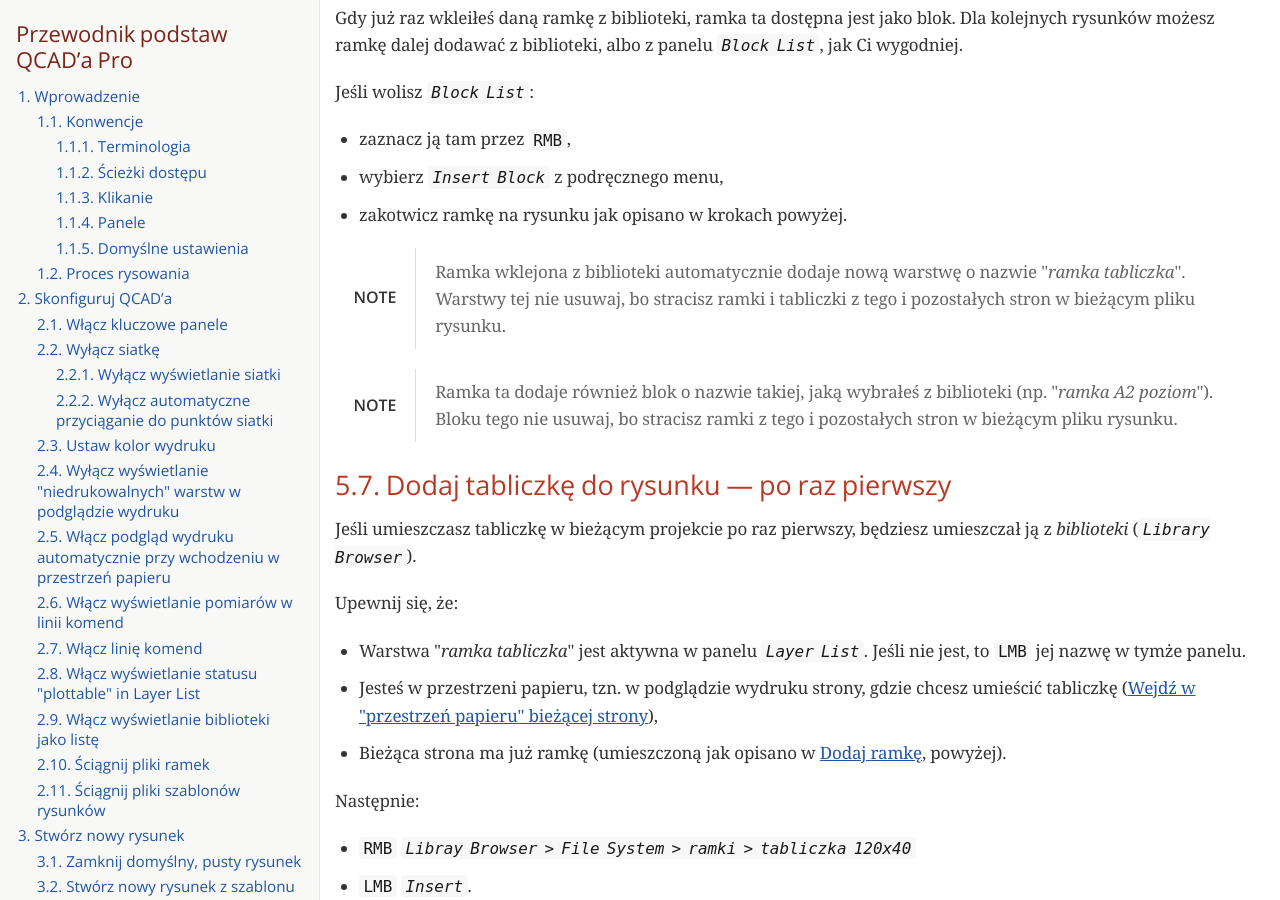
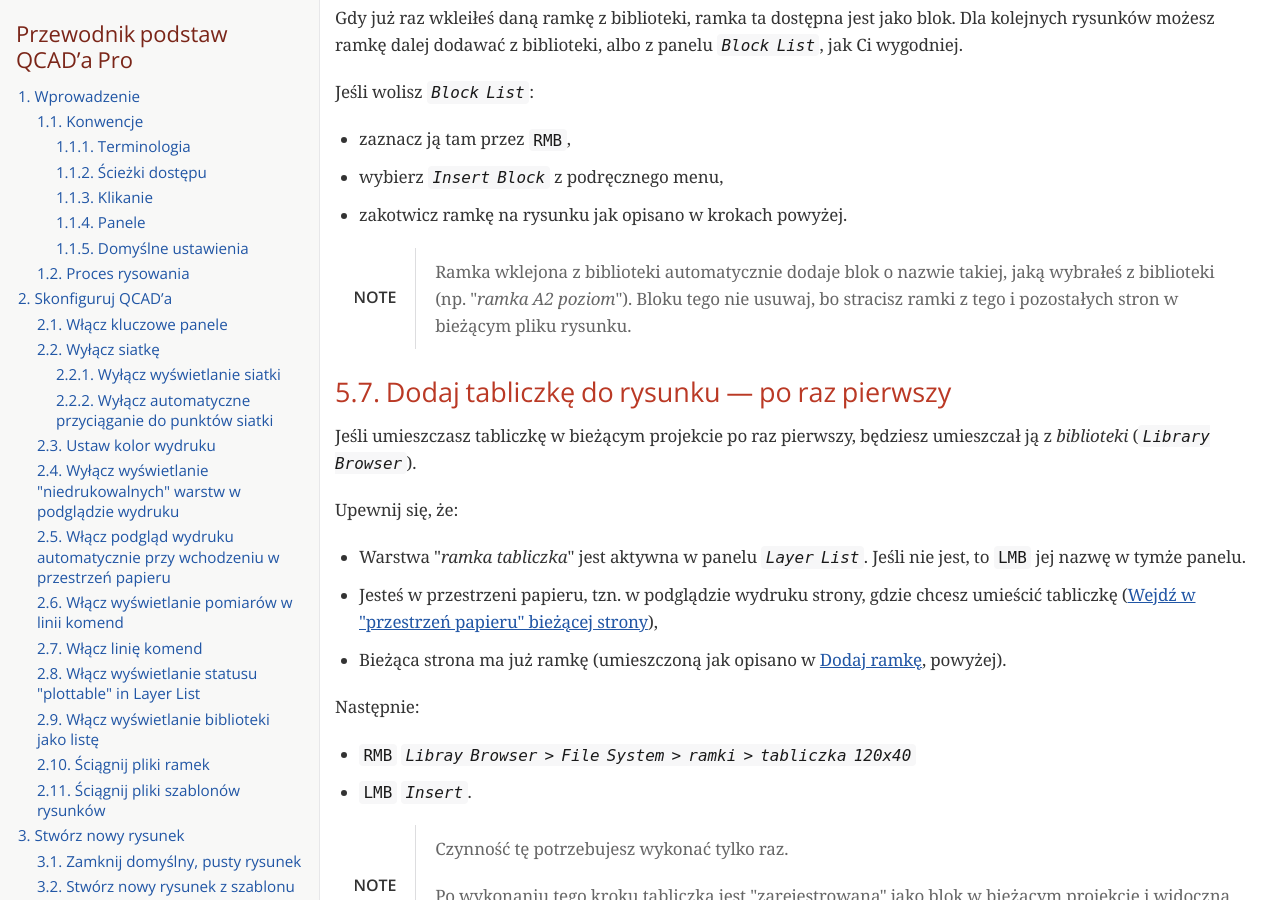
Before and after one commit to ziemsky/bib-site, a Jekyll site: the page docs/qcad/index.html, which Jekyll copies as it is, in a window 1280 px wide and 900 px high, scrolled down 13212 px. Built offline with Jekyll 4.4.1, drawn with Linux system fonts in a browser that asks for light colours; some web fonts are replaced; some of the changed text lies outside the part shown.

Commit message:
QCAD - Minor tweak.

```diff
--- a/docs/qcad/index.html
+++ b/docs/qcad/index.html
@@ -1295,19 +1295,7 @@ W zależności który z "bazowych" plików ściągnąłeś w poprzednim kroku, m
 <div class="title">Note</div>
 </td>
 <td class="content">
-Ramka wklejona z biblioteki automatycznie dodaje nową warstwę o nazwie "<em>ramka tabliczka</em>". Warstwy tej nie usuwaj, bo stracisz ramki i tabliczki z tego i pozostałych stron w bieżącym pliku rysunku.
-</td>
-</tr>
-</table>
-</div>
-<div class="admonitionblock note">
-<table>
-<tr>
-<td class="icon">
-<div class="title">Note</div>
-</td>
-<td class="content">
-Ramka ta dodaje również blok o nazwie takiej, jaką wybrałeś z biblioteki (np. "<em>ramka A2 poziom</em>").  Bloku tego nie usuwaj, bo stracisz ramki z tego i pozostałych stron w bieżącym pliku rysunku.
+Ramka wklejona z biblioteki automatycznie dodaje blok o nazwie takiej, jaką wybrałeś z biblioteki (np. "<em>ramka A2 poziom</em>"). Bloku tego nie usuwaj, bo stracisz ramki z tego i pozostałych stron w bieżącym pliku rysunku.
 </td>
 </tr>
 </table>
```
Also changed, not shown: other parts of docs/qcad/index.html (+1 -1 lines).
